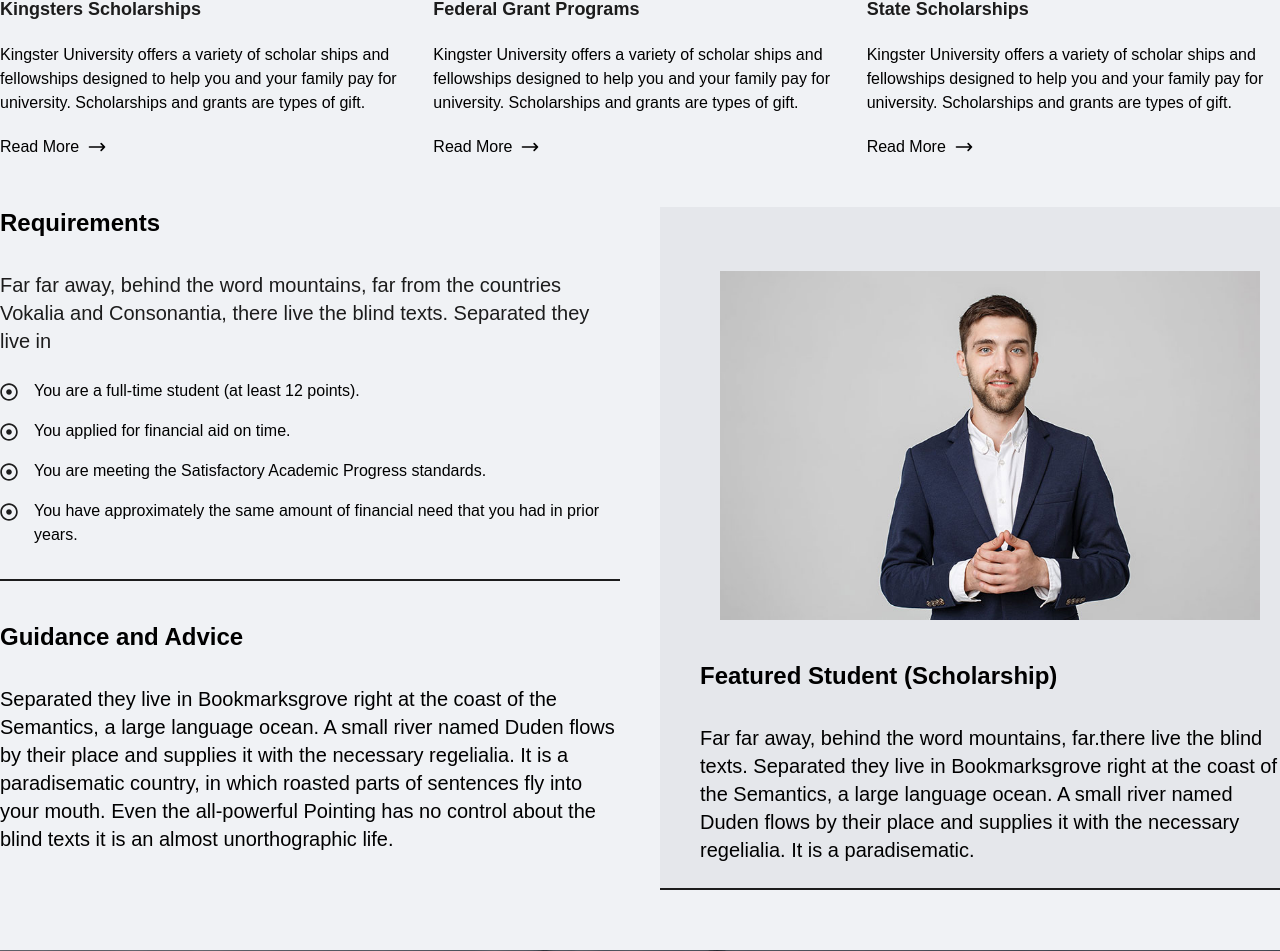
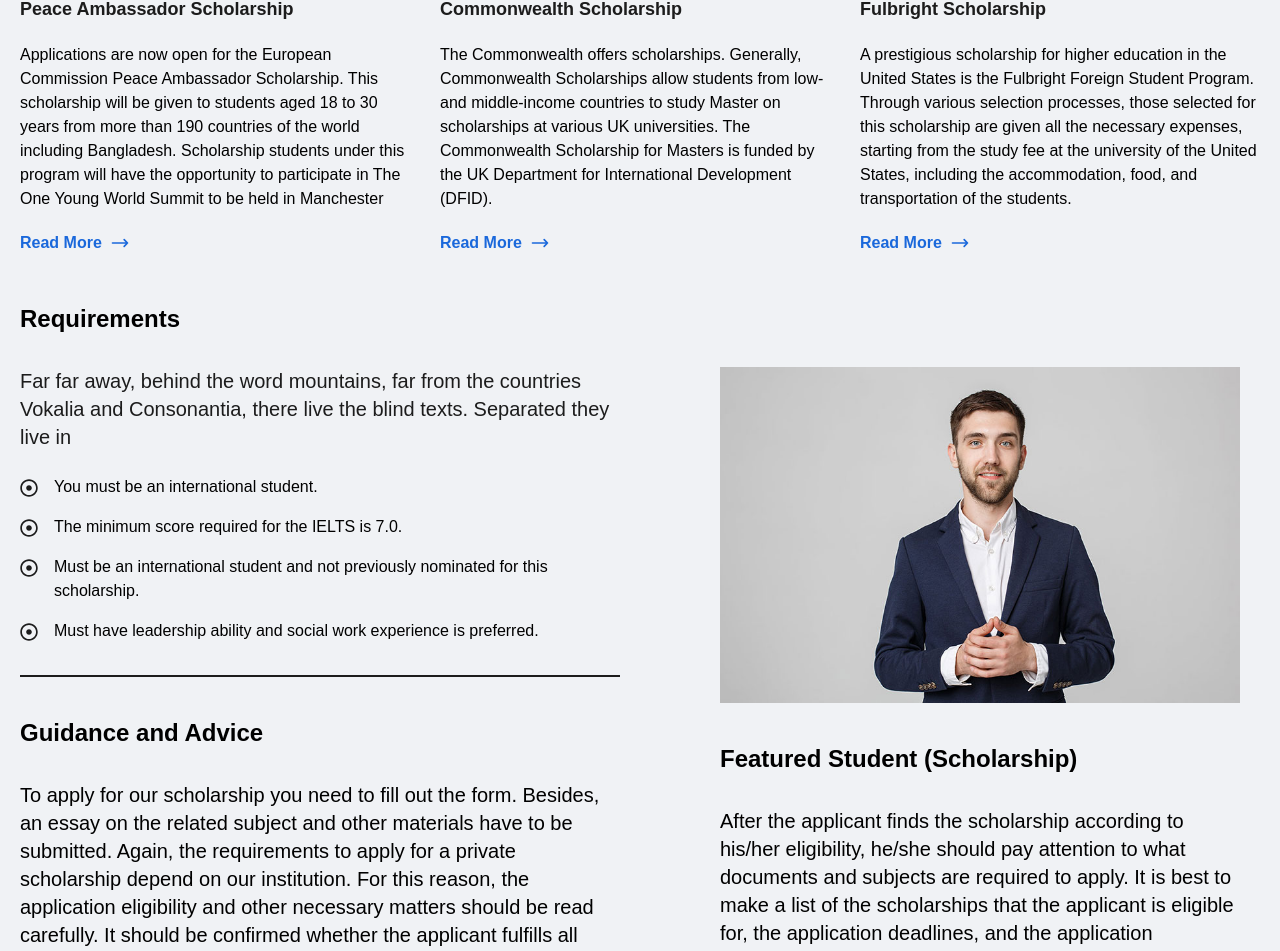
Before and after one commit to Junaed-Uddin/university, a Next.js app: page /scholarship in a window 1280 px wide. Shown: the part 210-1161 px from the top of the page. Built offline with nearby package versions, Linux system fonts and the light colour scheme.

Commit message:
Scholarship collor added

```diff
--- a/components/Home/Scholarship/index.jsx
+++ b/components/Home/Scholarship/index.jsx
@@ -6,7 +6,7 @@ import Image from "next/image";
 
 const Scholarship = () => {
     return (
-        <div className="pb-5">
+        <div className="pb-5 px-5">
             <div className=" pb-12">
                 <h2 className=" font-bold text-3xl text-txt-primary py-10 flex gap-4 pb-4">
                     <FaUserGraduate />
@@ -15,53 +15,73 @@ const Scholarship = () => {
                 <div className="grid grid-cols-1 md:grid-cols-3 gap-5">
                     <div>
                         <h2 className=" text-txt-secondary text-lg font-semibold pb-5">
-                            Kingsters Scholarships
+                            Peace Ambassador Scholarship
                         </h2>
                         <p className="pb-5">
-                            Kingster University offers a variety of scholar
-                            ships and fellowships designed to help you and your
-                            family pay for university. Scholarships and grants
-                            are types of gift.
+                            Applications are now open for the European
+                            Commission Peace Ambassador Scholarship. This
+                            scholarship will be given to students aged 18 to 30
+                            years from more than 190 countries of the world
+                            including Bangladesh. Scholarship students under
+                            this program will have the opportunity to
+                            participate in The One Young World Summit to be held
+                            in Manchester
                         </p>
-                        <Link href="" className="flex items-center gap-2">
+                        <Link
+                            href=""
+                            className="flex items-center gap-2 text-primary font-semibold"
+                        >
                             Read More{" "}
                             <HiOutlineArrowNarrowRight className="text-xl" />
                         </Link>
                     </div>
                     <div>
                         <h2 className=" text-txt-secondary text-lg font-semibold pb-5">
-                            Federal Grant Programs
+                            Commonwealth Scholarship
                         </h2>
                         <p className="pb-5">
-                            Kingster University offers a variety of scholar
-                            ships and fellowships designed to help you and your
-                            family pay for university. Scholarships and grants
-                            are types of gift.
+                            The Commonwealth offers scholarships. Generally,
+                            Commonwealth Scholarships allow students from low-
+                            and middle-income countries to study Master on
+                            scholarships at various UK universities. The
+                            Commonwealth Scholarship for Masters is funded by
+                            the UK Department for International Development
+                            (DFID).
                         </p>
-                        <Link href="" className="flex items-center gap-2">
+                        <Link
+                            href=""
+                            className="flex items-center gap-2 text-primary font-semibold"
+                        >
                             Read More{" "}
                             <HiOutlineArrowNarrowRight className="text-xl" />
                         </Link>
                     </div>
                     <div>
                         <h2 className=" text-txt-secondary text-lg font-semibold pb-5">
-                            State Scholarships
+                            Fulbright Scholarship
                         </h2>
                         <p className="pb-5">
-                            Kingster University offers a variety of scholar
-                            ships and fellowships designed to help you and your
-                            family pay for university. Scholarships and grants
-                            are types of gift.
+                            A prestigious scholarship for higher education in
+                            the United States is the Fulbright Foreign Student
+                            Program. Through various selection processes, those
+                            selected for this scholarship are given all the
+                            necessary expenses, starting from the study fee at
+                            the university of the United States, including the
+                            accommodation, food, and transportation of the
+                            students.
                         </p>
-                        <Link href="" className="flex items-center gap-2">
+                        <Link
+                            href=""
+                            className="flex items-center gap-2 text-primary font-semibold"
+                        >
                             Read More{" "}
                             <HiOutlineArrowNarrowRight className="text-xl" />
                         </Link>
                     </div>
                 </div>
             </div>
-            <div className="grid grid-cols-1 md:grid-cols-2">
-                <div className="mr-5">
+            <div className="grid grid-cols-1 lg:grid-cols-2">
+                <div className="mr-0 lg:mr-5">
                     <div className="border-b-2 border-txt-secondary pb-4">
                         <h2 className=" text-2xl font-semibold text-txt-primary pb-8">
                             Requirements
@@ -76,24 +96,15 @@ const Scholarship = () => {
                                 <span className=" text-lg mt-1 text-txt-secondary">
                                     <FaRegDotCircle />
                                 </span>
-                                <p>
-                                    You are a full-time student (at least 12
-                                    points).
-                                </p>
-                            </li>
-                            <li className="flex gap-4 pb-4">
-                                <span className=" text-lg mt-1 text-txt-secondary">
-                                    <FaRegDotCircle />
-                                </span>
-                                <p>You applied for financial aid on time.</p>
+                                <p>You must be an international student.</p>
                             </li>
                             <li className="flex gap-4 pb-4">
                                 <span className=" text-lg mt-1 text-txt-secondary">
                                     <FaRegDotCircle />
                                 </span>
                                 <p>
-                                    You are meeting the Satisfactory Academic
-                                    Progress standards.
+                                    The minimum score required for the IELTS is
+                                    7.0.
                                 </p>
                             </li>
                             <li className="flex gap-4 pb-4">
@@ -101,8 +112,17 @@ const Scholarship = () => {
                                     <FaRegDotCircle />
                                 </span>
                                 <p>
-                                    You have approximately the same amount of
-                                    financial need that you had in prior years.
+                                    Must be an international student and not
+                                    previously nominated for this scholarship.
+                                </p>
+                            </li>
+                            <li className="flex gap-4 pb-4">
+                                <span className=" text-lg mt-1 text-txt-secondary">
+                                    <FaRegDotCircle />
+                                </span>
+                                <p>
+                                    Must have leadership ability and social work
+                                    experience is preferred.
                                 </p>
                             </li>
                         </ul>
@@ -112,19 +132,20 @@ const Scholarship = () => {
                             Guidance and Advice
                         </h2>
                         <p className=" text-xl pb-6">
-                            Separated they live in Bookmarksgrove right at the
-                            coast of the Semantics, a large language ocean. A
-                            small river named Duden flows by their place and
-                            supplies it with the necessary regelialia. It is a
-                            paradisematic country, in which roasted parts of
-                            sentences fly into your mouth. Even the all-powerful
-                            Pointing has no control about the blind texts it is
-                            an almost unorthographic life.
+                            To apply for our scholarship you need to fill out
+                            the form. Besides, an essay on the related subject
+                            and other materials have to be submitted. Again, the
+                            requirements to apply for a private scholarship
+                            depend on our institution. For this reason, the
+                            application eligibility and other necessary matters
+                            should be read carefully. It should be confirmed
+                            whether the applicant fulfills all those
+                            qualifications.
                         </p>
                     </div>
                 </div>
-                <div className="ml-5 relative">
-                    <div className=" border-b-2 border-txt-secondary pt-16 pl-10 bg-gray-200">
+                <div className="ml-0 lg:ml-5 relative mehedi">
+                    <div className="pt-5 pl-0 lg:pt-16 lg:pl-10">
                         <Image
                             src={scholarship}
                             alt="alumni-association"
@@ -133,18 +154,18 @@ const Scholarship = () => {
                             height="100%"
                             className="px-5"
                         />
-                        <div className="pt-10">
+                        <div className="pt-10 px-5 border-b-2 border-txt-secondary">
                             <h2 className=" text-2xl font-semibold text-txt-primary pb-8">
                                 Featured Student (Scholarship)
                             </h2>
                             <p className=" text-xl pb-6">
-                                Far far away, behind the word mountains,
-                                far.there live the blind texts. Separated they
-                                live in Bookmarksgrove right at the coast of the
-                                Semantics, a large language ocean. A small river
-                                named Duden flows by their place and supplies it
-                                with the necessary regelialia. It is a
-                                paradisematic.
+                                After the applicant finds the scholarship
+                                according to his/her eligibility, he/she should
+                                pay attention to what documents and subjects are
+                                required to apply. It is best to make a list of
+                                the scholarships that the applicant is eligible
+                                for, the application deadlines, and the
+                                application requirements.
                             </p>
                         </div>
                     </div>
```
